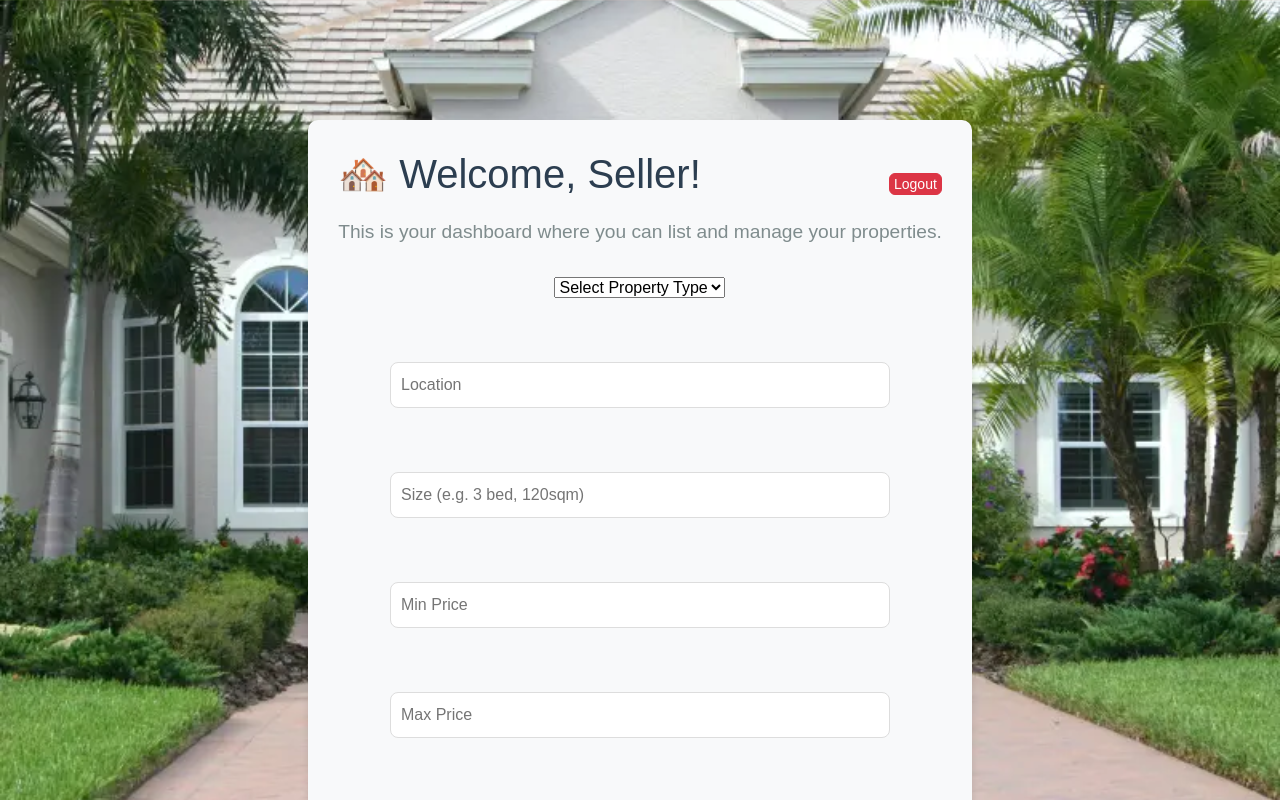
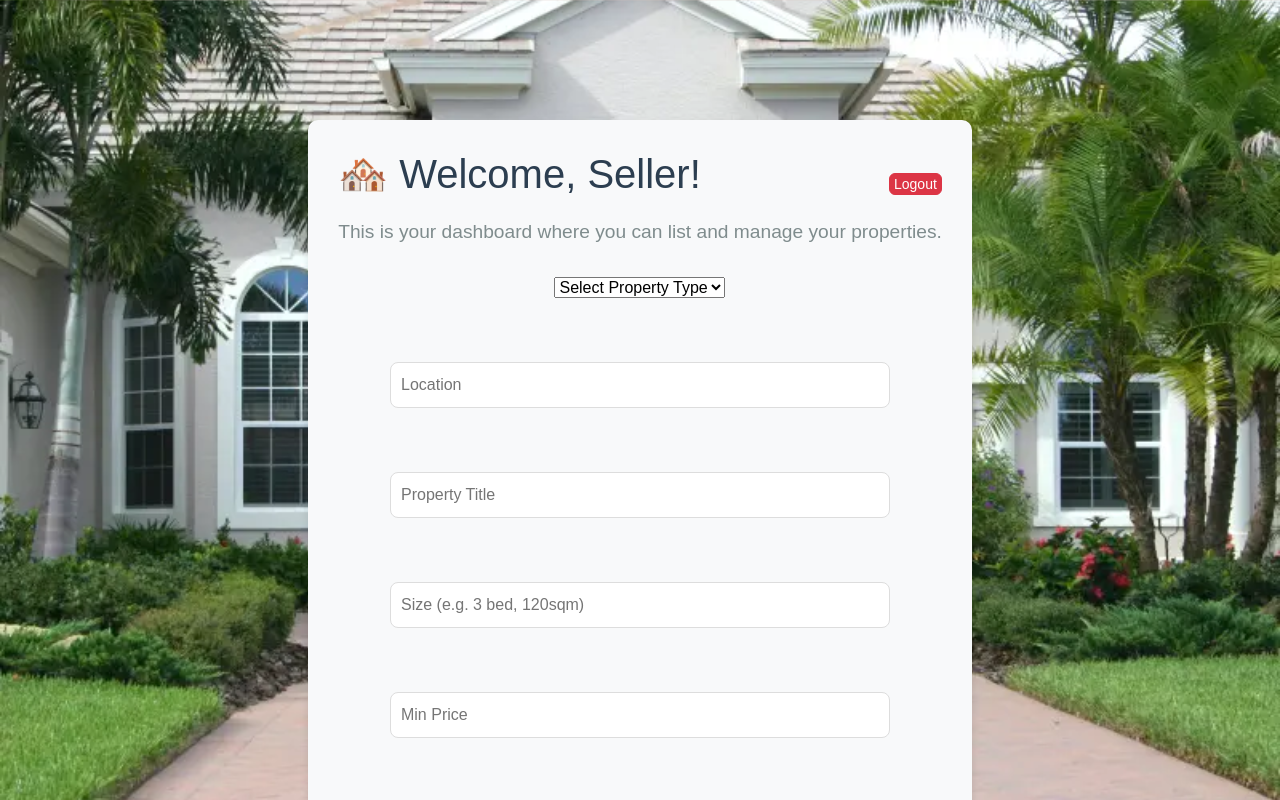
Before and after one commit to footballkk/EthioHomes, a React (Vite) app in the folder my-react-app/: page /seller-dashboard in a window 1280 px wide. Shown: the top 800 px of the page. Built offline with nearby package versions, Linux system fonts and the light colour scheme.

Commit message:
some major updates on the frontend

```diff
--- a/my-react-app/src/SellerDashboard.jsx
+++ b/my-react-app/src/SellerDashboard.jsx
@@ -8,6 +8,7 @@ function SellerDashboard() {
 const [formData, setFormData] = useState({
 type: '',
 location: '',
+title: '',
 size: '',
 minPrice: '',
 maxPrice: '',
@@ -37,6 +38,7 @@ const data = new FormData();
 data.append('type', formData.type);
 data.append('seller_id', seller_id);
 data.append('location', formData.location);
+data.append('title', formData.title);
 data.append('size', formData.size);
 data.append('minPrice', formData.minPrice);
 data.append('maxPrice', formData.maxPrice);
@@ -55,6 +57,7 @@ toast.success('Home posted successfully!');
 setFormData({
   type: '',
   location: '',
+  title: '',
   size: '',
   minPrice: '',
   maxPrice: '',
@@ -107,6 +110,14 @@ return (
   value={formData.location}
   onChange={handleChange}
   required /><br />
+  <input
+  type="text"
+  name="title"
+  placeholder="Property Title"
+  value={formData.title}
+  onChange={handleChange}
+  required
+/><br />
 <input
   type="text"
   name="size"
```
